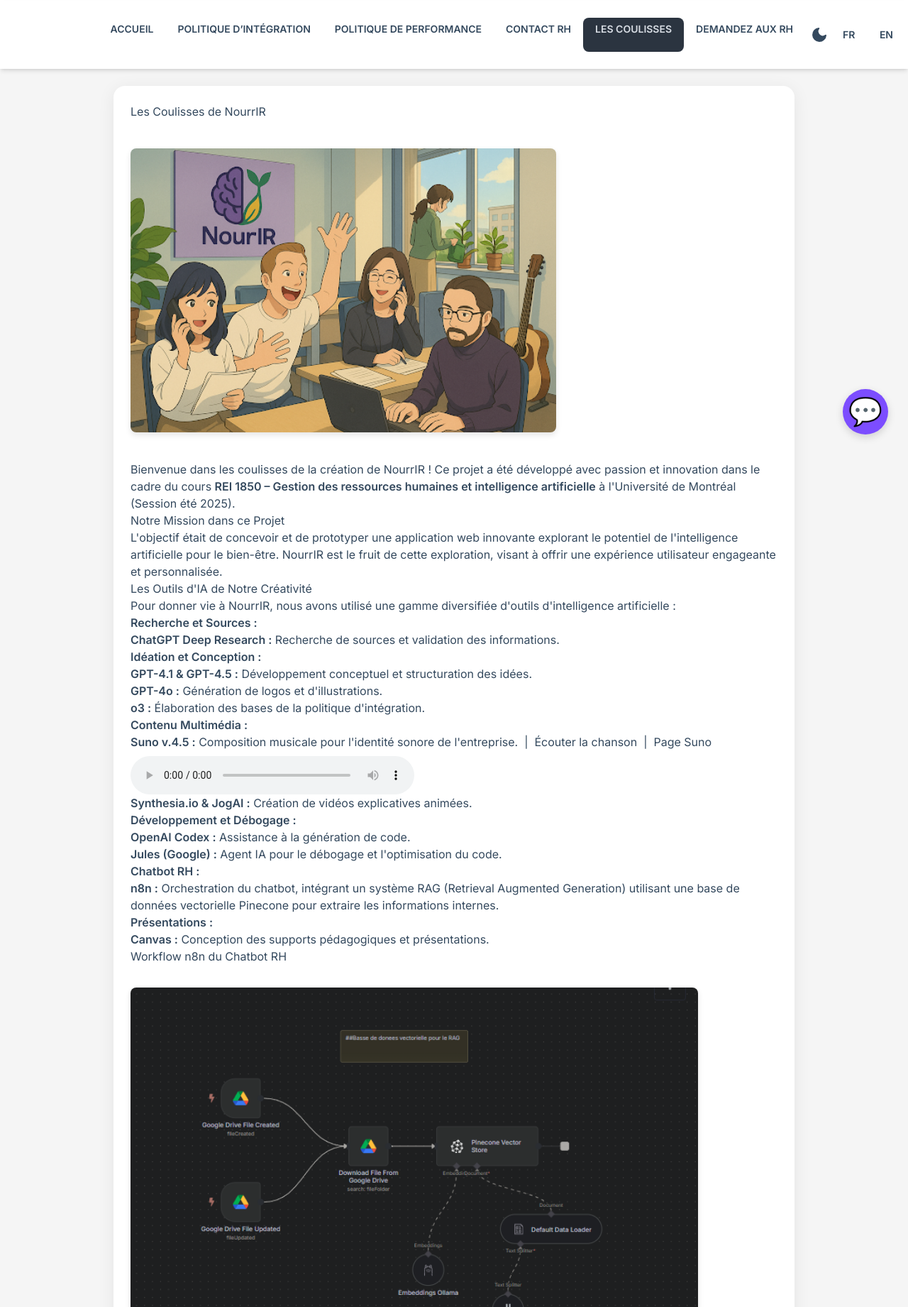
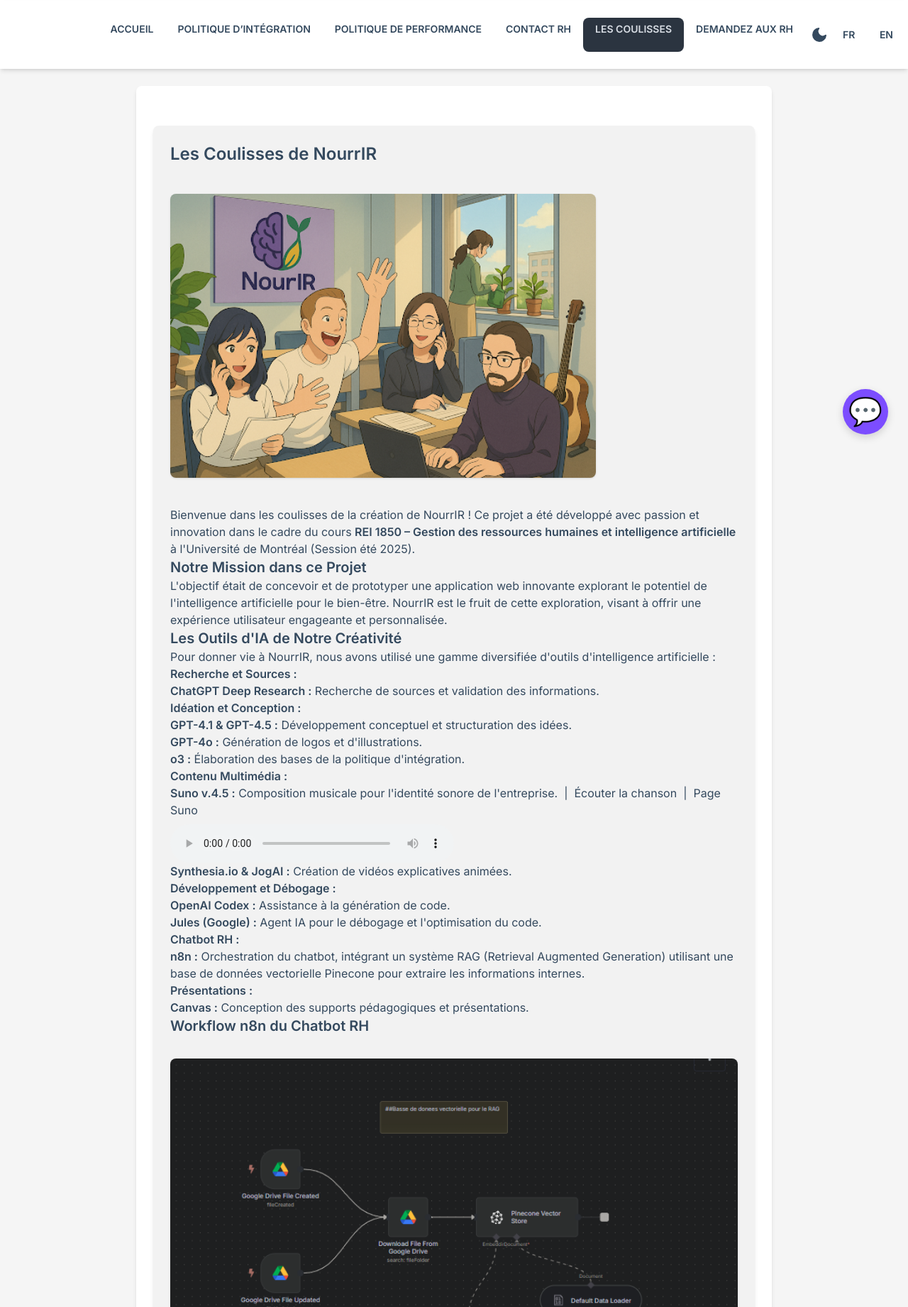
Before and after one commit to UdeM-Certificat-en-IA/REI1850_Nourrir_revamp, a Flask app: page /coulisses in a window 1280 px wide. Shown: the part 162-2003 px from the top of the page at 71% size. Run offline with Flask 3, Linux system fonts and the light colour scheme; some libraries are stand-ins or nearby versions.

Commit message:
refactor layout with daisyui

```diff
--- a/templates/base.html
+++ b/templates/base.html
@@ -25,7 +25,6 @@
             --midnight-navy: #34495E;
             --cloud-gray: #F5F5F5;
             --light-text: #f8f9fa; /* For text on dark backgrounds */
-            /* --unused-variable: #FF0000; Example of an unused variable to be removed */
         }
 
         /* Basic Reset & Body Styles */
@@ -62,27 +61,9 @@
         }
 
 
-        /* Main Content Area Styles */
-        main {
-            max-width: 960px;
-            margin: 1.5rem auto;
-            background: white;
-            padding: 1.5rem;
-            border-radius: 1rem;
-            box-shadow: 0 4px 25px rgba(0,0,0,0.07);
-        }
+        /* Main Content Area Styles removed; use Tailwind classes */
 
-        /* Footer Styles */
-        footer {
-            text-align: center;
-            color: #aaa;
-            padding: 1.5rem 1rem;
-            font-size: 0.9em;
-            margin-top: 2rem; /* Added margin-top for separation */
-        }
-        footer a { /* Style for links in footer, like the hidden test_zone link */
-            color: inherit; /* Inherit color from footer */
-        }
+        /* Footer Styles removed; use DaisyUI classes */
 
         /* General Interactive Element Styles (Buttons) */
         button, input[type="submit"], input[type="button"] { /* Base button styling */
@@ -333,12 +314,12 @@
             <li><a href="{{ url_for('rh_chatbot') }}" role="menuitem" class="btn btn-ghost w-full text-left {% if active_page == 'rh_chatbot' %}active{% endif %}" data-i18n="nav.chatbot">Demandez aux RH</a></li>
         </ul>
     </nav>
-    <main>
+    <main class="prose mx-auto my-6 p-6 bg-base-100 rounded-lg shadow-md max-w-4xl">
         {% block content %}{% endblock %}
     </main>
-    <footer>
-        <p>&copy; 2025 NourrIR — projet fictif à but pédagogique. <a href="{{ url_for('test_zone') }}" style="color: #bbb; text-decoration: none; font-size: 2px;">.</a></p>
-        <p style="margin-top: 0.5em;">UdeM REI 1850 - Equipe 4</p>
+    <footer class="footer p-4 bg-neutral text-neutral-content text-sm text-center mt-8">
+        <p>&copy; 2025 NourrIR — projet fictif à but pédagogique. <a href="{{ url_for('test_zone') }}" class="text-[2px] text-neutral-content no-underline">.</a></p>
+        <p class="mt-2">UdeM REI 1850 - Equipe 4</p>
     </footer>
     {% block chatbot %}
     <!-- NurrIA Chatbot Popup (présent sur chaque page) -->
--- a/templates/coulisses.html
+++ b/templates/coulisses.html
@@ -3,18 +3,18 @@
 {% block title %}Les Coulisses de NourrIR{% endblock %}
 
 {% block content %}
-
-    <h1 data-i18n="coulisses.title">Les Coulisses de NourrIR</h1>
-    <div style="text-align: center; margin-top: 2.5em; margin-bottom: 2.5em;">
-        <img src="{{ url_for('serve_assets', filename='equipe.png') }}" alt="Équipe NourrIR" style="max-width: 600px; width: 100%; border-radius: 8px; box-shadow: 0 4px 8px rgba(0,0,0,0.1);">
+<section class="p-6 my-8 rounded-lg shadow-md bg-base-200 prose max-w-none">
+    <h1 class="text-2xl font-bold" data-i18n="coulisses.title">Les Coulisses de NourrIR</h1>
+    <div class="text-center my-10">
+        <img src="{{ url_for('serve_assets', filename='equipe.png') }}" alt="Équipe NourrIR" class="max-w-[600px] w-full rounded-lg shadow">
     </div>
 
     <p>Bienvenue dans les coulisses de la création de NourrIR ! Ce projet a été développé avec passion et innovation dans le cadre du cours <strong>REI 1850 – Gestion des ressources humaines et intelligence artificielle</strong> à l'Université de Montréal (Session été 2025).</p>
 
-    <h2 data-i18n="coulisses.mission">Notre Mission dans ce Projet</h2>
+    <h2 class="text-xl font-bold" data-i18n="coulisses.mission">Notre Mission dans ce Projet</h2>
     <p>L'objectif était de concevoir et de prototyper une application web innovante explorant le potentiel de l'intelligence artificielle pour le bien-être. NourrIR est le fruit de cette exploration, visant à offrir une expérience utilisateur engageante et personnalisée.</p>
 
-    <h2 data-i18n="coulisses.tools">Les Outils d'IA de Notre Créativité</h2>
+    <h2 class="text-xl font-bold" data-i18n="coulisses.tools">Les Outils d'IA de Notre Créativité</h2>
     <p>Pour donner vie à NourrIR, nous avons utilisé une gamme diversifiée d'outils d'intelligence artificielle :</p>
     <ul>
         <li><strong>Recherche et Sources :</strong>
@@ -37,7 +37,7 @@
                     &nbsp;|&nbsp;
                     <a href="https://suno.ai" target="_blank" rel="noopener">Page Suno</a>
                     <br>
-                    <audio id="song-player" controls style="display:block; margin-top:0.5em; width:100%; max-width:400px;">
+    <audio id="song-player" controls class="block mt-2 w-full max-w-[400px]">
                         <source src="{{ url_for('serve_assets', filename='song.mp3') }}" type="audio/mpeg">
                         Votre navigateur ne supporte pas l'élément audio.
                     </audio>
@@ -62,28 +62,28 @@
             </ul>
         </li>
     </ul>
-    <h2 data-i18n="coulisses.workflow">Workflow n8n du Chatbot RH</h2>
-    <div style="text-align: center; margin: 2em 0;">
-        <img src="{{ url_for('serve_assets', filename='RAG.png') }}" alt="Capture d'écran du workflow n8n" style="max-width:800px; width:100%; border-radius:8px; box-shadow:0 4px 8px rgba(0,0,0,0.1);">
-        <p style="margin-top: 1em;">Cette approche visuelle avec n8n, combinée au RAG, offre plusieurs avantages : elle permet d'orchestrer facilement les appels API, d'intégrer et d'interroger nos données internes pour des réponses cohérentes et pertinentes, et de maintenir ou d'adapter le workflow sans écrire de code.</p>
+    <h2 class="text-xl font-bold" data-i18n="coulisses.workflow">Workflow n8n du Chatbot RH</h2>
+    <div class="text-center my-8">
+        <img src="{{ url_for('serve_assets', filename='RAG.png') }}" alt="Capture d'écran du workflow n8n" class="max-w-[800px] w-full rounded-lg shadow">
+        <p class="mt-4">Cette approche visuelle avec n8n, combinée au RAG, offre plusieurs avantages : elle permet d'orchestrer facilement les appels API, d'intégrer et d'interroger nos données internes pour des réponses cohérentes et pertinentes, et de maintenir ou d'adapter le workflow sans écrire de code.</p>
     </div>
     <p>Pour toute question, <a href="{{ url_for('contact') }}">contactez-nous</a>.</p>
     <p>Consultez le code source sur GitHub : <a href="https://github.com/ArtemisAI/nourrir_flask" target="_blank">https://github.com/ArtemisAI/nourrir_flask</a>.</p>
-    <p style="margin-top:1em; font-style:italic;">Cette application web fonctionne dans un conteneur Docker et est déployée sur Render.com. Elle est fournie à des fins pédagogiques uniquement.</p>
+    <p class="mt-4 italic">Cette application web fonctionne dans un conteneur Docker et est déployée sur Render.com. Elle est fournie à des fins pédagogiques uniquement.</p>
 
-    <h2 data-i18n="coulisses.learning">Un Projet d'Apprentissage Continu</h2>
+    <h2 class="text-xl font-bold" data-i18n="coulisses.learning">Un Projet d'Apprentissage Continu</h2>
     <p>Ce projet représente une étape clé dans notre parcours d'apprentissage des technologies émergentes. Chaque outil et chaque phase de développement nous ont permis d'acquérir de nouvelles compétences et de mieux comprendre les enjeux et les possibilités de l'IA.</p>
 
-    <div style="text-align: center; margin-top: 2.5em; margin-bottom: 2.5em;">
-        <img src="{{ url_for('serve_assets', filename='ChatGPT Image May 18, 2025, 10_15_31 AM.png') }}" alt="Illustration de l'innovation technologique" style="max-width: 350px; width: 100%; border-radius: 8px; box-shadow: 0 4px 8px rgba(0,0,0,0.1);">
+    <div class="text-center my-10">
+        <img src="{{ url_for('serve_assets', filename='ChatGPT Image May 18, 2025, 10_15_31 AM.png') }}" alt="Illustration de l'innovation technologique" class="max-w-[350px] w-full rounded-lg shadow">
     </div>
 
-    <div class="presentation-container" style="text-align:center; margin:2em 0;">
-        <h2 data-i18n="coulisses.team">Voici l'Équipe</h2>
-        <iframe src="https://docs.google.com/gview?embedded=true&url={{ url_for('serve_assets', filename='Présentation équipe NourrIR.pptx', _external=True) }}" style="width:960px; height:569px;" frameborder="0">Votre navigateur ne supporte pas les iframes.</iframe>
+    <div class="presentation-container text-center my-8">
+        <h2 class="text-xl font-bold" data-i18n="coulisses.team">Voici l'Équipe</h2>
+        <iframe src="https://docs.google.com/gview?embedded=true&url={{ url_for('serve_assets', filename='Présentation équipe NourrIR.pptx', _external=True) }}" class="w-[960px] h-[569px]" frameborder="0">Votre navigateur ne supporte pas les iframes.</iframe>
     </div>
 
 
-    <p style="margin-top: 2em; text-align: center; font-style: italic;">L'équipe du projet NourrIR – UdeM REI 1850 (Session été 2025)</p>
-
+    <p class="mt-8 text-center italic">L'équipe du projet NourrIR – UdeM REI 1850 (Session été 2025)</p>
+</section>
 {% endblock %}
--- a/templates/rh_chatbot.html
+++ b/templates/rh_chatbot.html
@@ -5,7 +5,8 @@
 {% block chatbot %}{% endblock %} {# Remove default bubble chatbot #}
 
 {% block content %}
-<h1>Demandez aux RH</h1>
+<section class="p-6 my-8 rounded-lg shadow-md bg-base-200 prose max-w-none">
+<h1 class="text-2xl font-bold">Demandez aux RH</h1>
 <p>Vous avez une question pour notre département des Ressources Humaines ? Utilisez notre assistant virtuel pour obtenir des réponses rapides.</p>
 
 <style>
@@ -293,4 +294,5 @@
         setInterval(checkRhService, 60000);
     });
 </script>
+</section>
 {% endblock %}
```
Also changed, not shown: ISSUES_LOG.md (+1 -0 lines), TODO_layout.md (+2 -2 lines), CHANGELOG.md.
